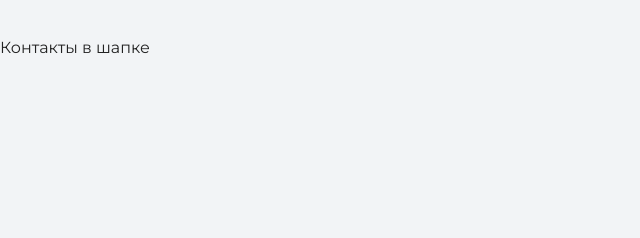
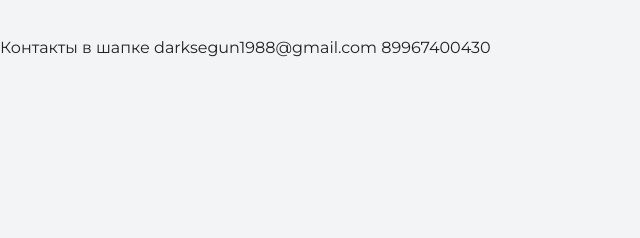
Before and after one commit to MasterKho/new-project, a plain HTML site: page index.html in a window 1280 px wide. Shown: the top 238 px of the page, without its empty margins (0-640 px from the left). Drawn offline with nearby package versions, Linux system fonts and the light colour scheme.

Commit message:
change text

```diff
--- a/index.html
+++ b/index.html
@@ -12,6 +12,7 @@
     <header class="page-header">
       <div class="container-header">
       Контакты в шапке
+      darksegun1988@gmail.com 89967400430<br>
     </div>
     </header>
 
```
